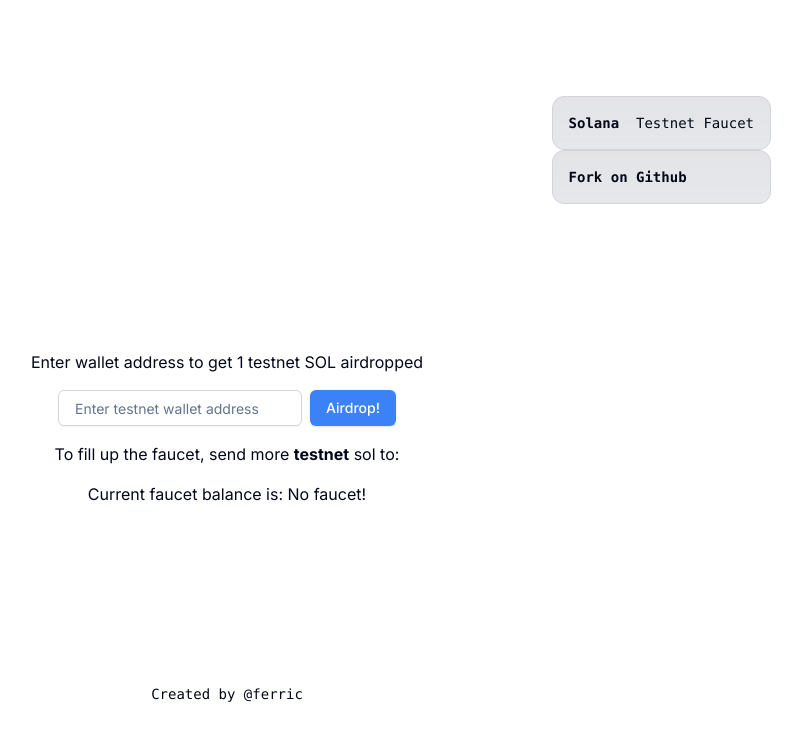
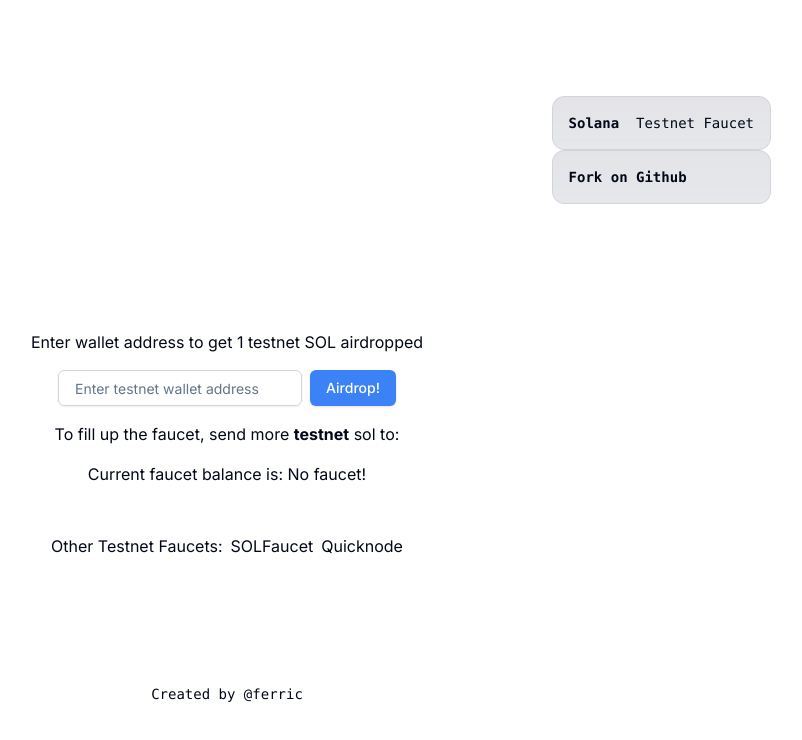
Before and after one commit to ferric-sol/testnetfaucet, a Next.js app: page / in a window 1280 px wide. Shown: the top 740 px of the page, without its empty margins (413-1215 px from the left). Built offline with nearby package versions, Linux system fonts and the light colour scheme.

Commit message:
Add links to other testnet faucets

```diff
--- a/app/page.tsx
+++ b/app/page.tsx
@@ -74,7 +74,13 @@
         <div className="flex items-center space-x-2">
           <p>{processingText}</p>
         </div>
-
+        <div className="flex items-center space-x-2">
+          <p>
+            Other Testnet Faucets:
+          </p>
+          <p><a href="https://solfaucet">SOLFaucet</a></p>
+          <p><a href="https://faucet.quicknode.com/solana/testnet">Quicknode</a></p>
+        </div>
 
       </form>
       <div className="self-center w-full font-mono text-sm text-center">
```
